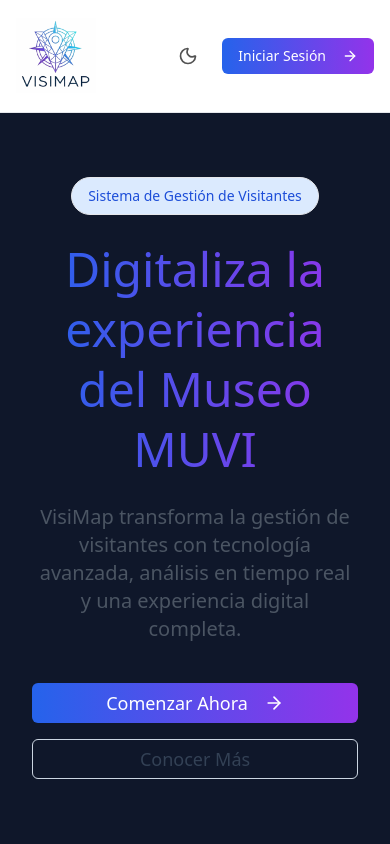
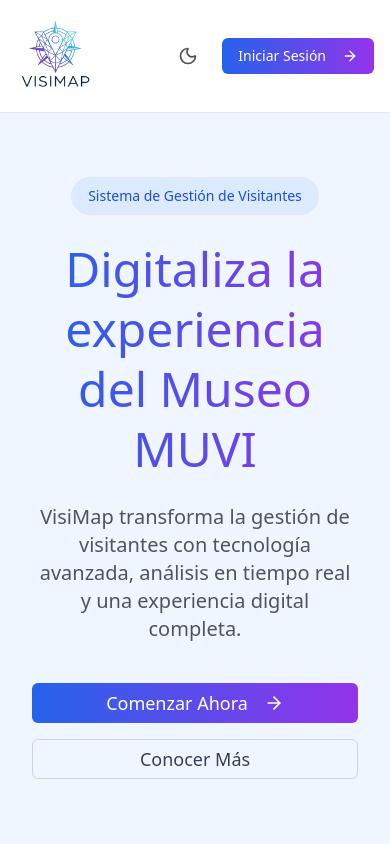
Before and after one commit to AlbertoKimi/Visimap, a React (Vite) app: page / in a window 390 px wide. Shown: the top 844 px of the page. Built offline with nearby package versions, Linux system fonts and the light colour scheme; no server answers; what @midudev/tailwind-animations would draw is missing.

Commit message:
Cambio en modo normal del hero, antes era negro y ahora es azul clarito.

```diff
--- a/src/pages/LandingPage.tsx
+++ b/src/pages/LandingPage.tsx
@@ -133,7 +133,7 @@ export const LandingPage: React.FC<LandingPageProps> = ({ onGetStarted }) => {
         </nav>
 
         {/* Hero Section */}
-        <section className="flex items-center justify-center min-h-[calc(100vh-112px)] mt-[112px] py-12 px-8 md:px-24 lg:px-48 relative overflow-hidden bg-slate-900">
+        <section className="flex items-center justify-center min-h-[calc(100vh-112px)] mt-[112px] py-12 px-8 md:px-24 lg:px-48 relative overflow-hidden bg-blue-50 dark:bg-slate-900">
 
           {/* Imagen de fondo estática para una carga inicial en PC */}
           <img
```
